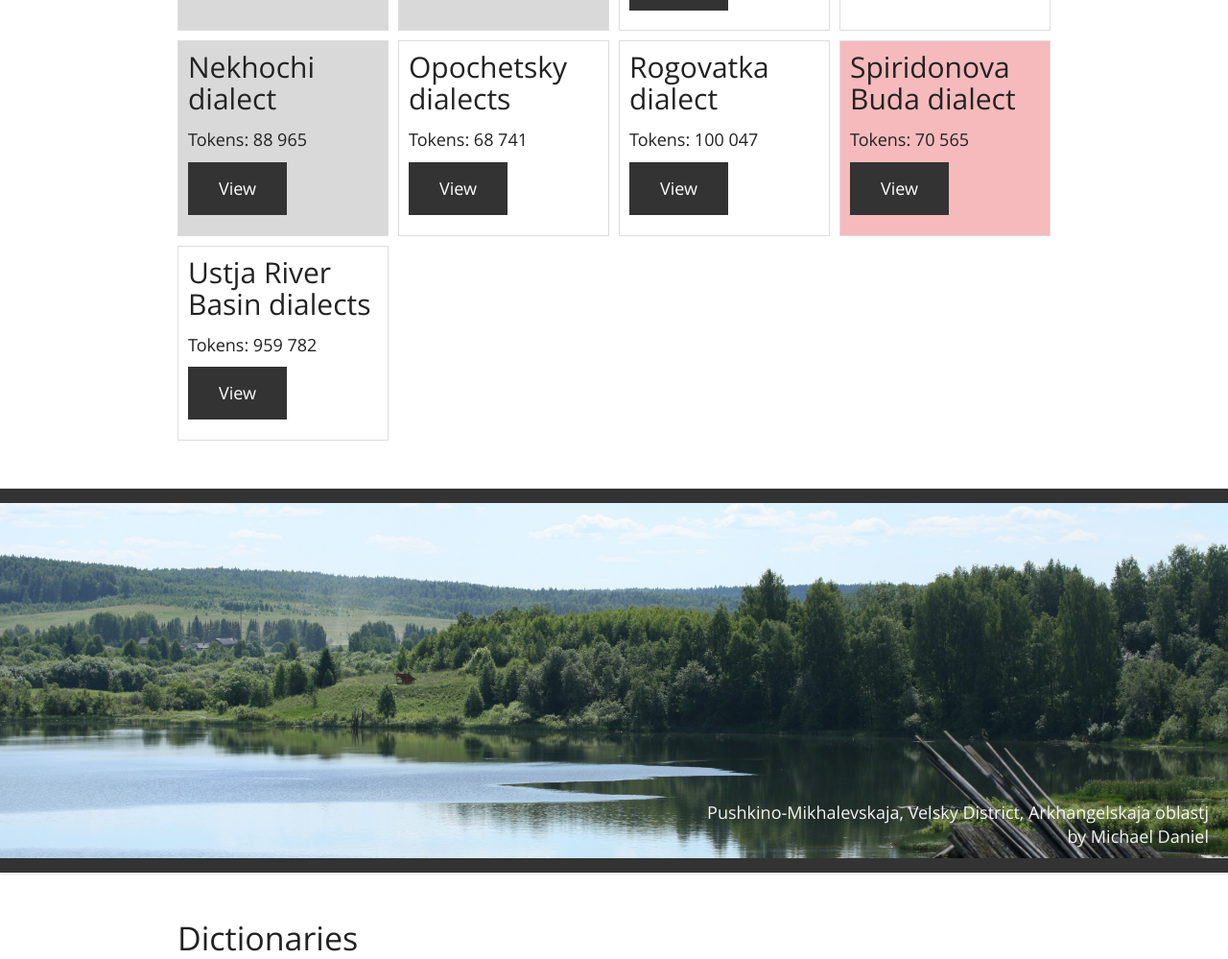
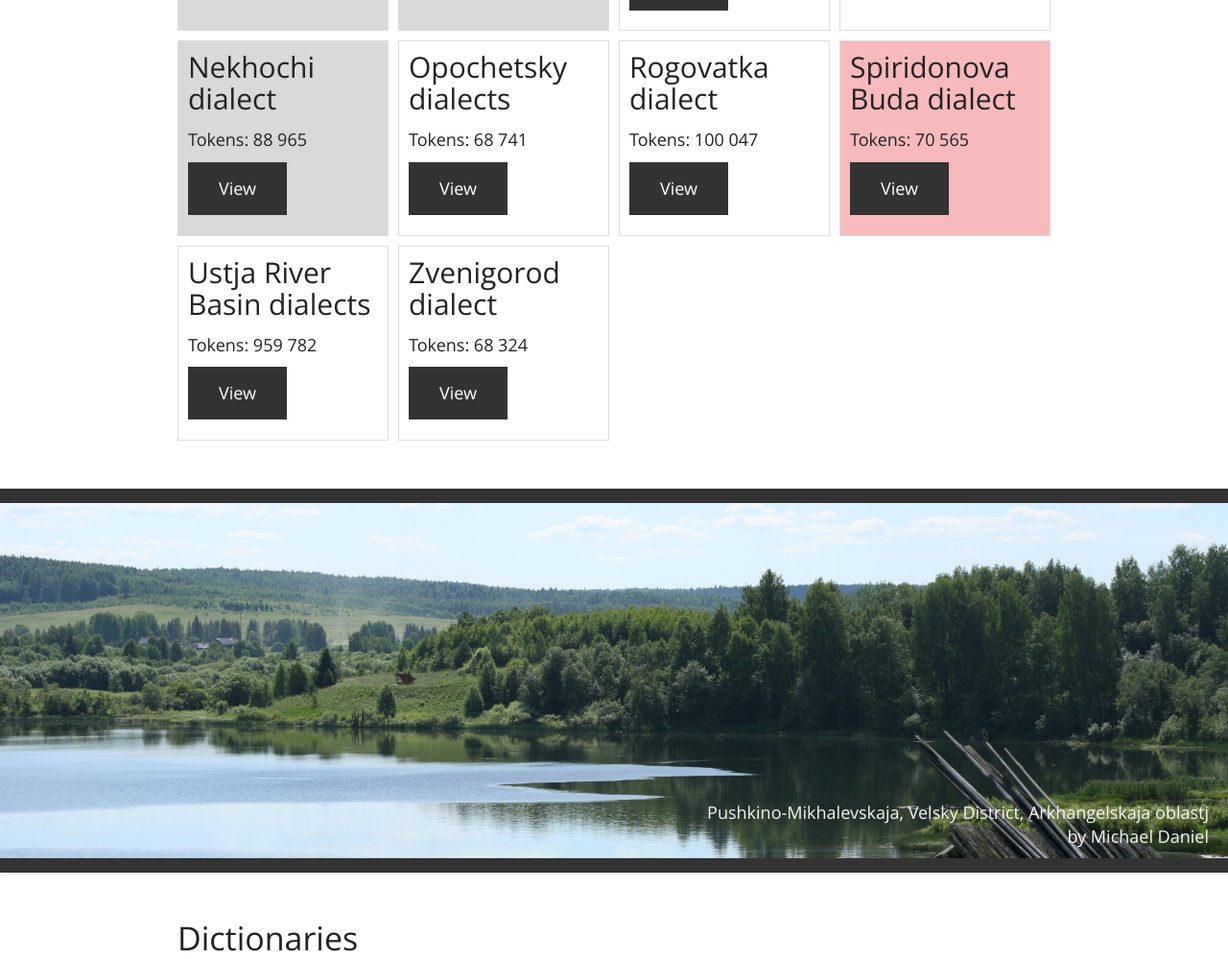
Before and after one commit to timtim1342/LABsite, a plain HTML site: page resources.html in a window 1280 px wide. Shown: the part 920-1919 px from the top of the page at 96% size. Drawn offline with nearby package versions, Linux system fonts and the light colour scheme; some packages are replaced by stand-ins of ours.

Commit message:
Zvenigorod corpora

```diff
--- a/data/corpora_villages.tsv
+++ b/data/corpora_villages.tsv
@@ -73,3 +73,4 @@ Corpus of Lukh and Teza river basins dialects	Корпус говоров низ
 Corpus of Lukh and Teza river basins dialects	Корпус говоров низовья рек Лух и Теза	http://lingconlab.ru/lukhteza/	corpus	корпус	dialectal	диалектный	Volokobino	Волокобино	56.695100520301445	41.63889586162719	Russian
 Romani Russian Corpus	Корпус цыганского русского	http://lingconlab.ru/romarus	corpus	корпус	bilingual	билингвальный	Perm	Пермь	58.00197775627383	56.232282325889116	Russian
 Luzhnikovo Corpus	Лужниковский корпус	http://lingconlab.ru/luzhnikovo	corpus	корпус	dialectal	диалектный	Luzhnikovo	Лужниково	57.40276341393479	34.13254461884347	Russian
+Corpus of Russian spoken in Zvenigorod	Корпус говора города Звенигород	http://lingconlab.ru/zvenigorod/	corpus	корпус	dialectal	диалектный	Zvenigorod	Звенигород	55.72446426627951	36.835955084600094	Russian
--- a/resources.html
+++ b/resources.html
@@ -318,6 +318,9 @@ $(document).ready(function () {
         <li>
           <a href="http://www.parasolcorpus.org/Pushkino/login.php">Ustja River Basin dialects</a>
         </li>
+        <li>
+          <a href="http://lingconlab.ru/zvenigorod/">Zvenigorod dialect</a>
+        </li>
       </ul>
     </li>
     <li class="dropdown-submenu">
@@ -540,18 +543,18 @@ $(document).ready(function () {
           </p>
         </div>
     </article>
-    <!-- <article class="card"> -->
-    <!--     <header> -->
-    <!--         <h2>Zvenigorod dialect</h2> -->
-    <!--     </header>     -->
-    <!--     <div class="content"> -->
-    <!--       <p> Tokens: 68&nbsp;245 -->
-    <!--         <form action="http://lingconlab.ru/zvenigorod/" target="_blank"> -->
-    <!--           <button class="button" type="submit">View</button> -->
-    <!--         </form> -->
-    <!--       </p> -->
-    <!--     </div> -->
-    <!-- </article> -->
+    <article class="card">
+        <header>
+            <h2>Zvenigorod dialect</h2>
+        </header>
+        <div class="content">
+          <p> Tokens: 68&nbsp;324
+            <form action="http://lingconlab.ru/zvenigorod/" target="_blank">
+              <button class="button" type="submit">View</button>
+            </form>
+          </p>
+        </div>
+    </article>
 </div>
 
 </div>
```
Also changed, not shown: index.html (+4 -1 lines), index_ru.html (+4 -1 lines), resources_ru.html (+15 -12 lines).
